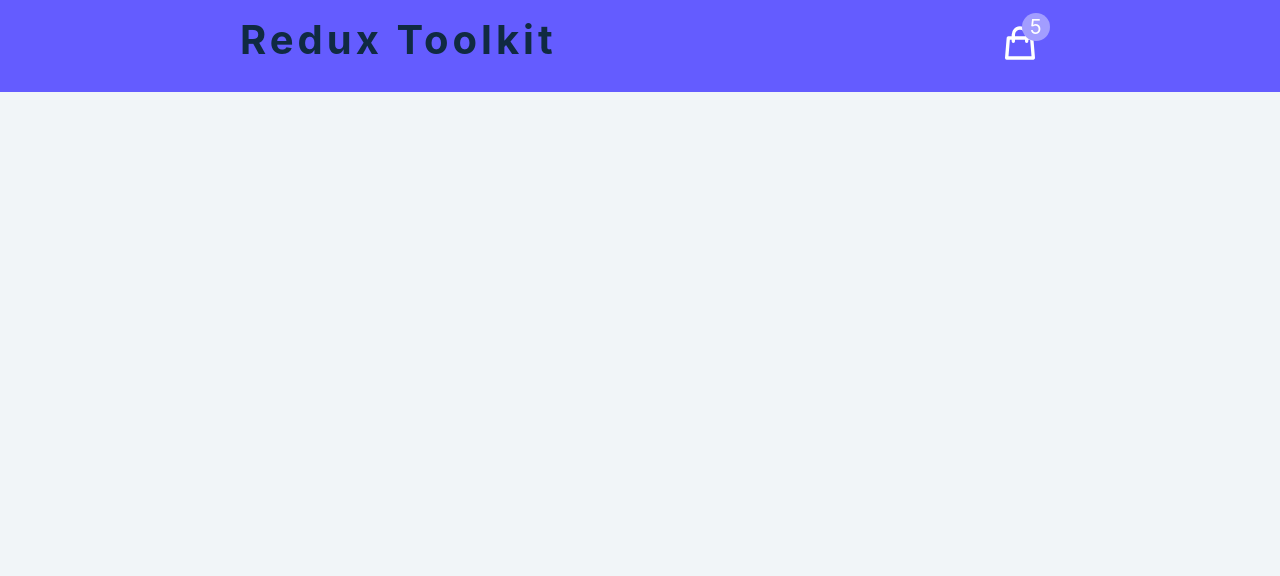
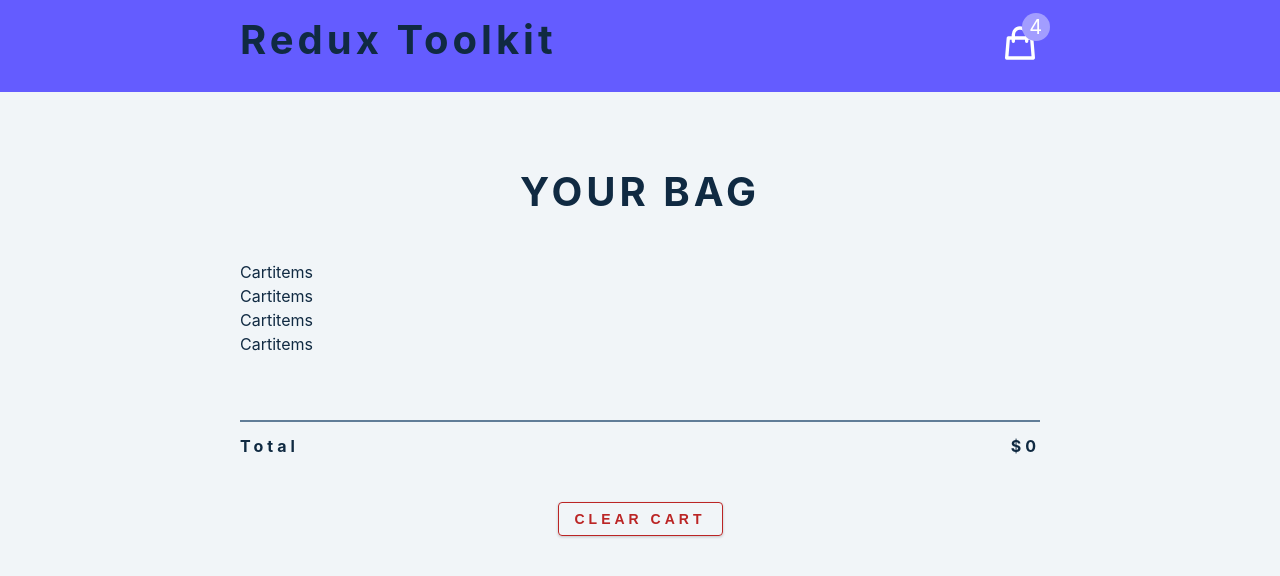
Before and after one commit to MashoodAli-1/React_Redux_Toolkit, a React (Create React App) app: page / in a window 1280 px wide. Shown: the top 576 px of the page. Built offline with nearby package versions, Linux system fonts and the light colour scheme.

Commit message:
add CartContainer.js and CartItem.js components

```diff
--- a/src/App.js
+++ b/src/App.js
@@ -1,9 +1,11 @@
 import Navbar from "./components/Navbar";
+import CartContainer from "./components/CartContainer";
 
 function App() {
   return (
     <>
       <Navbar />
+      <CartContainer />
     </>
   );
 }
--- /dev/null
+++ b/src/components/CartContainer.js
@@ -0,0 +1,41 @@
+import CartItem from "./CartItem";
+import { useSelector } from "react-redux";
+
+const CartContainer = () => {
+  const { cartItems, total, amount } = useSelector((store) => store.cart);
+  if (amount < 1) {
+    return (
+      <section className="cart">
+        <header>
+          <h2>Your Bag</h2>
+          <h4 className="empty-cart"> is currently empty</h4>
+        </header>
+      </section>
+    );
+  }
+  return (
+    <section className="cart">
+      <header>
+        <h2>Your Bag</h2>
+      </header>
+      <div>
+        {cartItems.map((item) => {
+          return <CartItem key={item.id} {...item} />;
+        })}
+      </div>
+
+      <footer>
+        <hr />
+        <div className="cart-total">
+          <h4>
+            total
+            <span>${total}</span>
+          </h4>
+        </div>
+        <button className="btn clear-btn">clear cart</button>
+      </footer>
+    </section>
+  );
+};
+
+export default CartContainer;
--- /dev/null
+++ b/src/components/CartItem.js
@@ -0,0 +1,5 @@
+const CartItem = () => {
+  return <div>Cartitems</div>;
+};
+
+export default CartItem;
--- a/src/features/cart/cartSlice.js
+++ b/src/features/cart/cartSlice.js
@@ -2,8 +2,8 @@
 import cartItems from "../../cartItems";
 
 const initialState = {
-  cart: cartItems,
-  amount: 5,
+  cartItems: cartItems,
+  amount: 4,
   total: 0,
   isLoading: true,
 };
```
